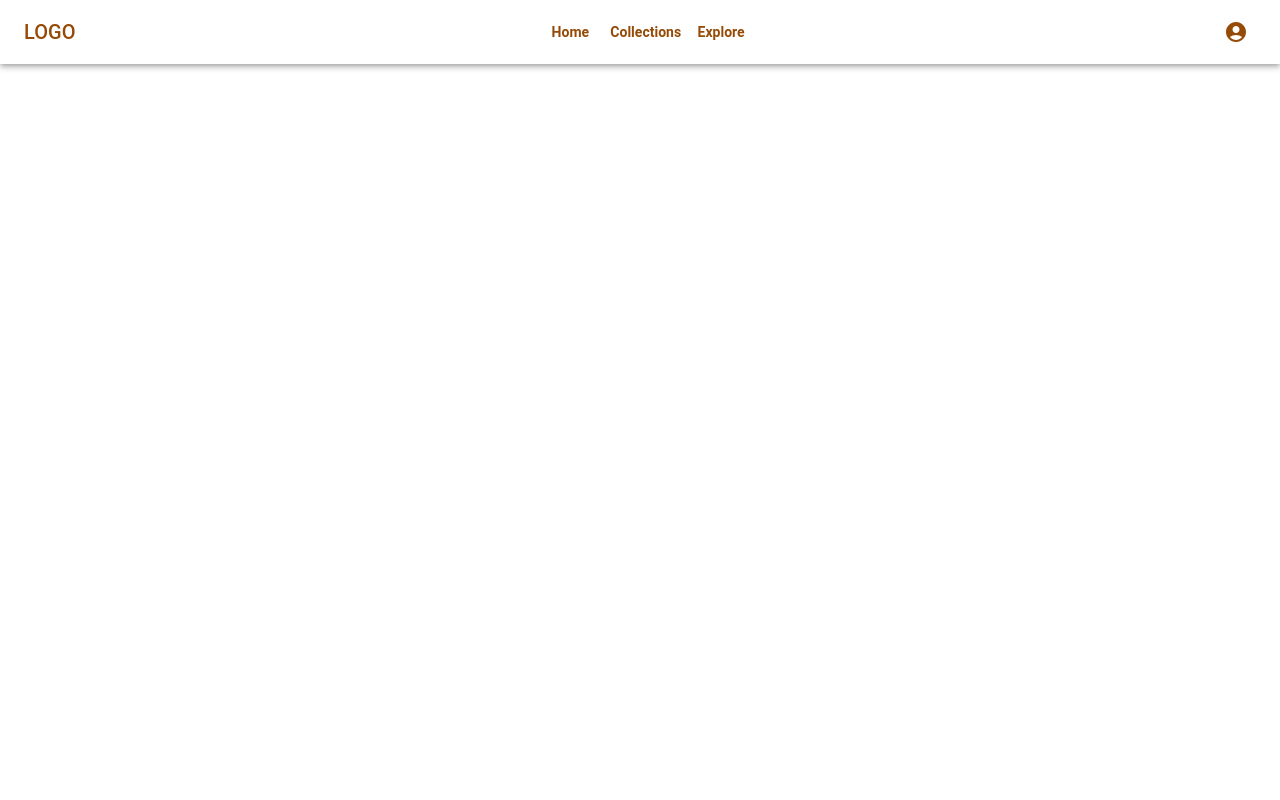
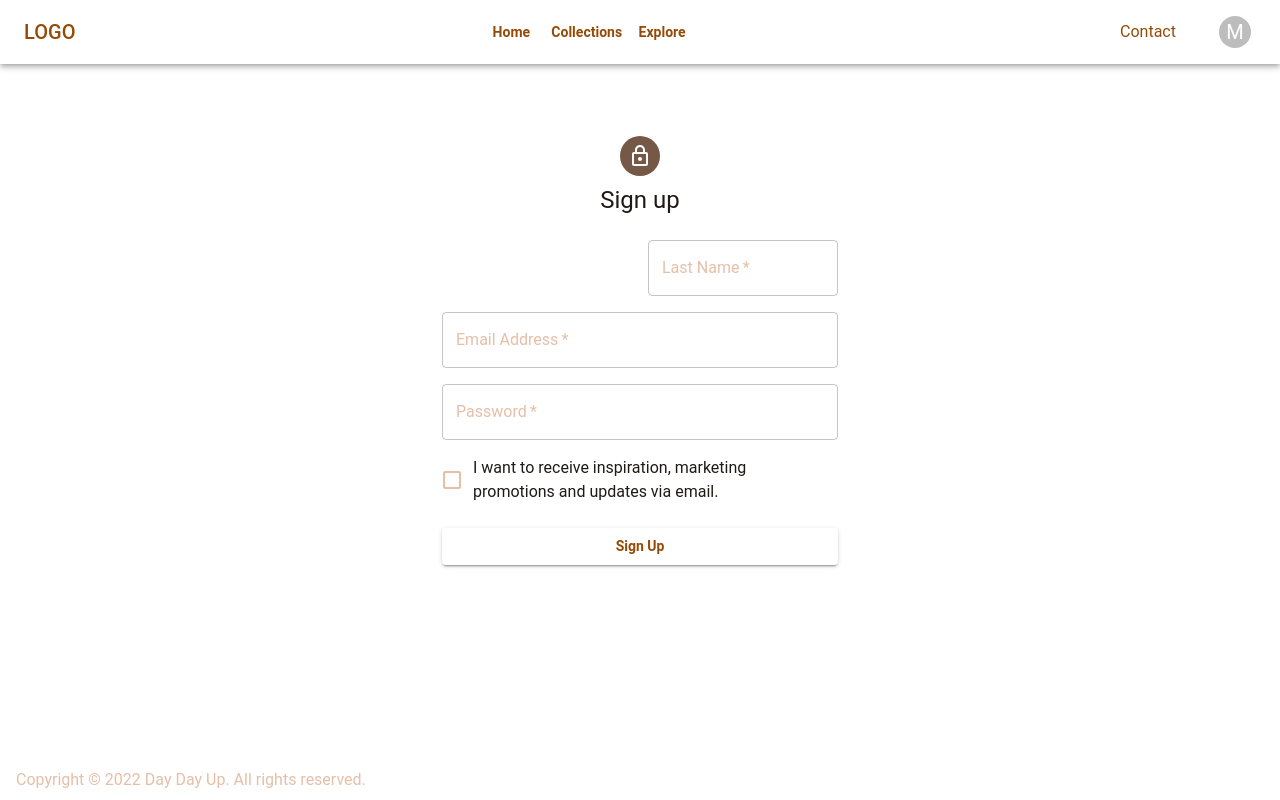
Before and after one commit to thegauraw/9900-book-readers-network, a React (Create React App) app in the folder frontend/: page /sign-up in a window 1280 px wide. Built offline with nearby package versions, Linux system fonts and the light colour scheme.

Commit message:
OT9900-73 create ui for the sign up page

```diff
--- /dev/null
+++ b/frontend/src/components/AccountMenu.tsx
@@ -0,0 +1,159 @@
+import * as React from 'react';
+import Box from '@mui/material/Box';
+import Avatar from '@mui/material/Avatar';
+import Menu from '@mui/material/Menu';
+import MenuItem from '@mui/material/MenuItem';
+import ListItem from '@mui/material/ListItem';
+import ListItemIcon from '@mui/material/ListItemIcon';
+import Divider from '@mui/material/Divider';
+import IconButton from '@mui/material/IconButton';
+import Typography from '@mui/material/Typography';
+import Tooltip from '@mui/material/Tooltip';
+import PersonAdd from '@mui/icons-material/PersonAdd';
+import Settings from '@mui/icons-material/Settings';
+import Logout from '@mui/icons-material/Logout';
+
+import {
+  Link as RouterLink,
+  LinkProps as RouterLinkProps,
+} from 'react-router-dom';
+
+import { Appctx } from '../utils/LocalContext';
+
+interface ListItemLinkProps {
+  icon?: React.ReactElement;
+  primary: string;
+  to: string;
+}
+
+export default function AccountMenu() {
+  const [anchorEl, setAnchorEl] = React.useState<null | HTMLElement>(null);
+  const open = Boolean(anchorEl);
+  const handleClick = (event: React.MouseEvent<HTMLElement>) => {
+    setAnchorEl(event.currentTarget);
+  };
+  const handleClose = () => {
+    setAnchorEl(null);
+  };
+
+  const context = React.useContext(Appctx);
+  console.log('logged: ', context.logged);
+
+  function ListItemLink(props: ListItemLinkProps) {
+    const { primary, to } = props;
+
+    const renderLink = React.useMemo(
+      () =>
+        React.forwardRef<HTMLAnchorElement, Omit<RouterLinkProps, 'to'>>(function Link(
+          itemProps,
+          ref,
+        ) {
+          return <RouterLink to={to} ref={ref} {...itemProps} role={undefined} />;
+        }),
+      [to],
+    );
+
+    return (
+      <li>
+        <ListItem button component={renderLink}>
+          {primary ? <ListItemIcon><Avatar />{primary}</ListItemIcon> : null}
+        </ListItem>
+      </li>
+    );
+  }
+
+  return (
+    <React.Fragment>
+      <Box sx={{ display: 'flex', alignItems: 'center', textAlign: 'center' }}>
+        <Typography sx={{ minWidth: 100 }}>Contact</Typography>
+        {/* <Typography sx={{ minWidth: 100 }}>Profile</Typography> */}
+        <Tooltip title="Account settings">
+          <IconButton
+            onClick={handleClick}
+            size="small"
+            sx={{ ml: 2 }}
+            aria-controls={open ? 'account-menu' : undefined}
+            aria-haspopup="true"
+            aria-expanded={open ? 'true' : undefined}
+            color="inherit"
+          >
+            <Avatar sx={{ width: 32, height: 32 }}>M</Avatar>
+          </IconButton>
+        </Tooltip>
+      </Box>
+      <Menu
+        anchorEl={anchorEl}
+        id="account-menu"
+        open={open}
+        onClose={handleClose}
+        onClick={handleClose}
+        PaperProps={{
+          elevation: 0,
+          sx: {
+            overflow: 'visible',
+            filter: 'drop-shadow(0px 2px 8px rgba(0,0,0,0.32))',
+            mt: 1.5,
+            '& .MuiAvatar-root': {
+              width: 32,
+              height: 32,
+              ml: -0.5,
+              mr: 1,
+            },
+            '&:before': {
+              content: '""',
+              display: 'block',
+              position: 'absolute',
+              top: 0,
+              right: 14,
+              width: 10,
+              height: 10,
+              bgcolor: 'background.paper',
+              transform: 'translateY(-50%) rotate(45deg)',
+              zIndex: 0,
+            },
+          },
+        }}
+        transformOrigin={{ horizontal: 'right', vertical: 'top' }}
+        anchorOrigin={{ horizontal: 'right', vertical: 'bottom' }}
+      >
+        {
+          context.logged
+          ?
+          [<MenuItem key={'Profile'}>
+              <Avatar /> Profile
+            </MenuItem>,
+            <MenuItem key={'My account'}>
+                <Avatar /> My account
+              </MenuItem>,
+          <Divider />,
+          <MenuItem key={'Add another account'}>
+            <ListItemIcon>
+              <PersonAdd fontSize="small" />
+            </ListItemIcon>
+            Add another account
+          </MenuItem>,
+          <MenuItem key={'Settings'}>
+            <ListItemIcon>
+              <Settings fontSize="small" />
+            </ListItemIcon>
+            Settings
+          </MenuItem>,
+          <MenuItem key={'Logout'}>
+            <ListItemIcon>
+              <Logout fontSize="small" />
+            </ListItemIcon>
+            Logout
+          </MenuItem>
+          ]
+          : [<MenuItem key={'Sign Up'} >
+              <ListItemLink to="/sign-up" primary='Sign Up' />
+            </MenuItem>,
+            <MenuItem key={'Login'}>
+              <ListItemLink to="/sign-in" primary='Sign In' />
+            </MenuItem>
+            ]
+        }
+      </Menu>
+    </React.Fragment>
+  );
+}
--- a/frontend/src/components/App.tsx
+++ b/frontend/src/components/App.tsx
@@ -1,12 +1,25 @@
 import CssBaseline from '@mui/material/CssBaseline';
 import React from 'react';
+import { BrowserRouter as Router, Routes, Route, Link } from 'react-router-dom';
+
 import Header from './Header';
+import { globalParas, AppProvider } from '../utils/LocalContext';
+import RegisterPage from '../pages/RegisterPage';
+import Copyright from './Copyright';
 
 const App: React.FC = () => {
   return (
-    <CssBaseline>
-      <Header></Header>
-    </CssBaseline>
+    <AppProvider value={globalParas}>
+      <Router>
+        <CssBaseline>
+          <Header></Header>
+          <Routes>
+            <Route path="/sign-up" element={<RegisterPage />}/>
+          </Routes>
+          <Copyright sx={{ mt: 5 }} />
+        </CssBaseline>
+      </Router>
+    </AppProvider>
   );
 };
 
--- /dev/null
+++ b/frontend/src/components/Copyright.tsx
@@ -0,0 +1,12 @@
+import { Typography } from "@mui/material";
+
+export default function Copyright(props: any) {
+  return (
+    <Typography variant="inherit" color="text.secondary" align="center" bottom="1vh" left="2vh" position="absolute" {...props}>
+      {'Copyright © '}
+      {new Date().getFullYear()}
+      {' '}Day Day Up.
+      {' All rights reserved.'}
+    </Typography>
+  );
+}
--- a/frontend/src/components/Header.tsx
+++ b/frontend/src/components/Header.tsx
@@ -6,8 +6,10 @@ import Toolbar from '@mui/material/Toolbar';
 import Box from '@mui/material/Box';
 import Typography from '@mui/material/Typography';
 import Button from '@mui/material/Button';
-import IconButton from '@mui/material/IconButton';
-import AccountCircle from '@mui/icons-material/AccountCircle';
+// import AccountCircle from '@mui/icons-material/AccountCircle';
+
+import AccountMenu from './AccountMenu';
+import { Appctx } from '../utils/LocalContext';
 
 const useStyles = makeStyles((theme: Theme) => ({
   headerContainer: {
@@ -18,6 +20,10 @@ const useStyles = makeStyles((theme: Theme) => ({
 
 const Header: React.FC = () => {
   const classes = useStyles();
+
+  const context = React.useContext(Appctx);
+  console.log(context.logged);
+
   return (
     <AppBar position="static">
       <Toolbar className={classes.headerContainer}>
@@ -29,9 +35,7 @@ const Header: React.FC = () => {
           <Button color="inherit">Collections</Button>
           <Button color="inherit">Explore</Button>
         </Box>
-        <IconButton color="inherit">
-          <AccountCircle />
-        </IconButton>
+        <AccountMenu />
       </Toolbar>
     </AppBar>
   );
--- /dev/null
+++ b/frontend/src/pages/RegisterPage.tsx
@@ -0,0 +1,116 @@
+
+import { ThemeProvider } from '@mui/styles';
+import { createTheme } from '@mui/material';
+import { Container, CssBaseline, Box, Avatar, Typography, Grid, TextField, FormControlLabel, Checkbox, Button, Link } from '@mui/material';
+import LockOutlinedIcon from '@mui/icons-material/LockOutlined';
+
+import React from 'react';
+
+const theme = createTheme();
+
+const RegisterPage: React.FC = () => {
+
+  const handleSubmit = (event: React.FormEvent<HTMLFormElement>) => {
+    event.preventDefault();
+    const data = new FormData(event.currentTarget);
+    // eslint-disable-next-line no-console
+    console.log({
+      email: data.get('email'),
+      password: data.get('password'),
+    });
+  };
+
+  console.log('Comming to Sign-Up page');
+
+  return (
+    <ThemeProvider theme={theme}>
+      <Container component="main" maxWidth="xs">
+        <CssBaseline />
+        <Box
+          sx={{
+            marginTop: 8,
+            display: 'flex',
+            flexDirection: 'column',
+            alignItems: 'center',
+          }}
+        >
+          <Avatar sx={{ m: 1, bgcolor: 'secondary.main' }}>
+            <LockOutlinedIcon />
+          </Avatar>
+          <Typography component="h1" variant="h5">
+            Sign up
+          </Typography>
+          <Box component="form" noValidate onSubmit={handleSubmit} sx={{ mt: 3 }}>
+            <Grid container spacing={2}>
+              <Grid item xs={12} sm={6}>
+                <TextField
+                  autoComplete="given-name"
+                  name="firstName"
+                  required
+                  fullWidth
+                  id="firstName"
+                  label="First Name"
+                  autoFocus
+                />
+              </Grid>
+              <Grid item xs={12} sm={6}>
+                <TextField
+                  required
+                  fullWidth
+                  id="lastName"
+                  label="Last Name"
+                  name="lastName"
+                  autoComplete="family-name"
+                />
+              </Grid>
+              <Grid item xs={12}>
+                <TextField
+                  required
+                  fullWidth
+                  id="email"
+                  label="Email Address"
+                  name="email"
+                  autoComplete="email"
+                />
+              </Grid>
+              <Grid item xs={12}>
+                <TextField
+                  required
+                  fullWidth
+                  name="password"
+                  label="Password"
+                  type="password"
+                  id="password"
+                  autoComplete="new-password"
+                />
+              </Grid>
+              <Grid item xs={12}>
+                <FormControlLabel
+                  control={<Checkbox value="allowExtraEmails" color="primary" />}
+                  label="I want to receive inspiration, marketing promotions and updates via email."
+                />
+              </Grid>
+            </Grid>
+            <Button
+              type="submit"
+              fullWidth
+              variant="contained"
+              sx={{ mt: 3, mb: 2 }}
+            >
+              Sign Up
+            </Button>
+            <Grid container justifyContent="flex-end">
+              <Grid item>
+                <Link href="#" variant="body2">
+                  Already have an account? Sign in
+                </Link>
+              </Grid>
+            </Grid>
+          </Box>
+        </Box>
+      </Container>
+    </ThemeProvider>
+  );
+};
+
+export default RegisterPage;
--- /dev/null
+++ b/frontend/src/utils/LocalContext.tsx
@@ -0,0 +1,16 @@
+import React from 'react';
+
+export type ContextType = {
+  logged: boolean,
+  token: string,
+}
+
+export const globalParas = {
+  logged: false,
+  token: 'xxx',
+}
+
+export const Appctx = React.createContext<ContextType>(globalParas);
+
+export const AppProvider = Appctx.Provider;
+export const AppConsumer = Appctx.Consumer;
```
